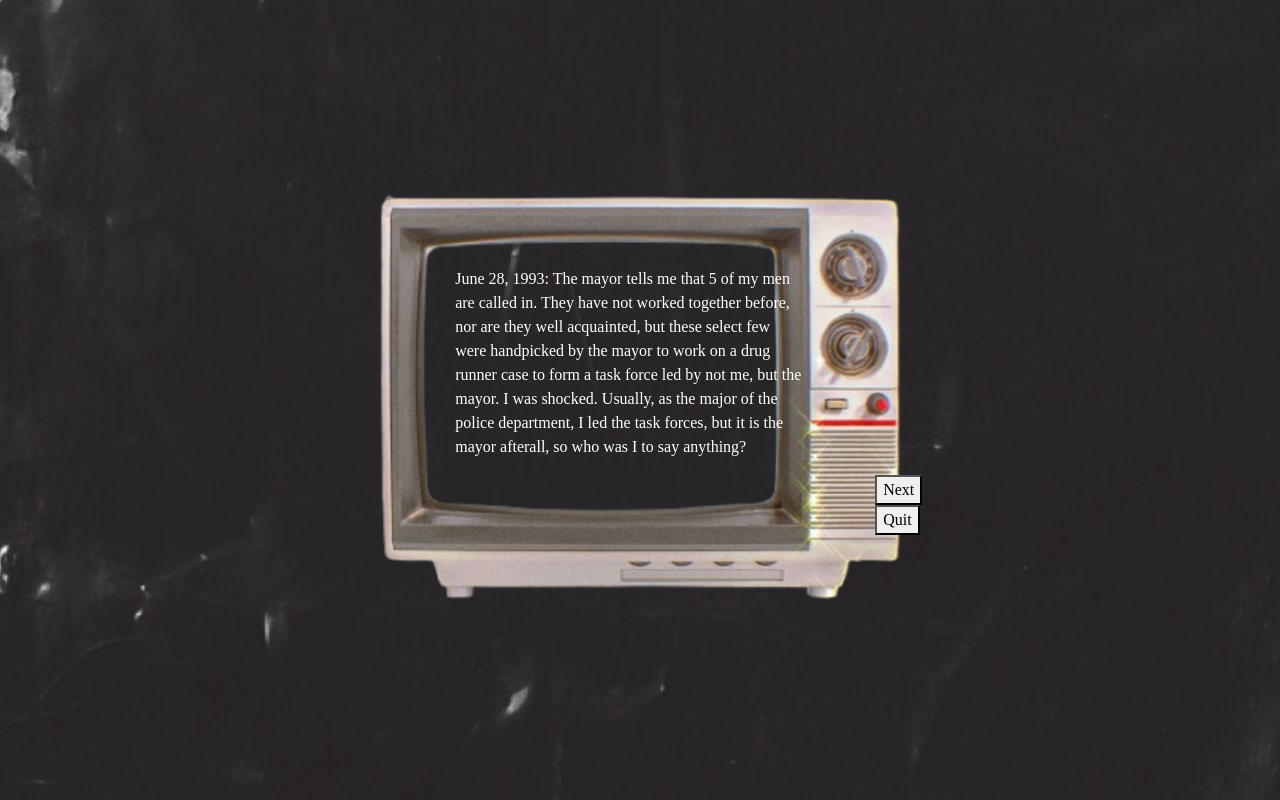
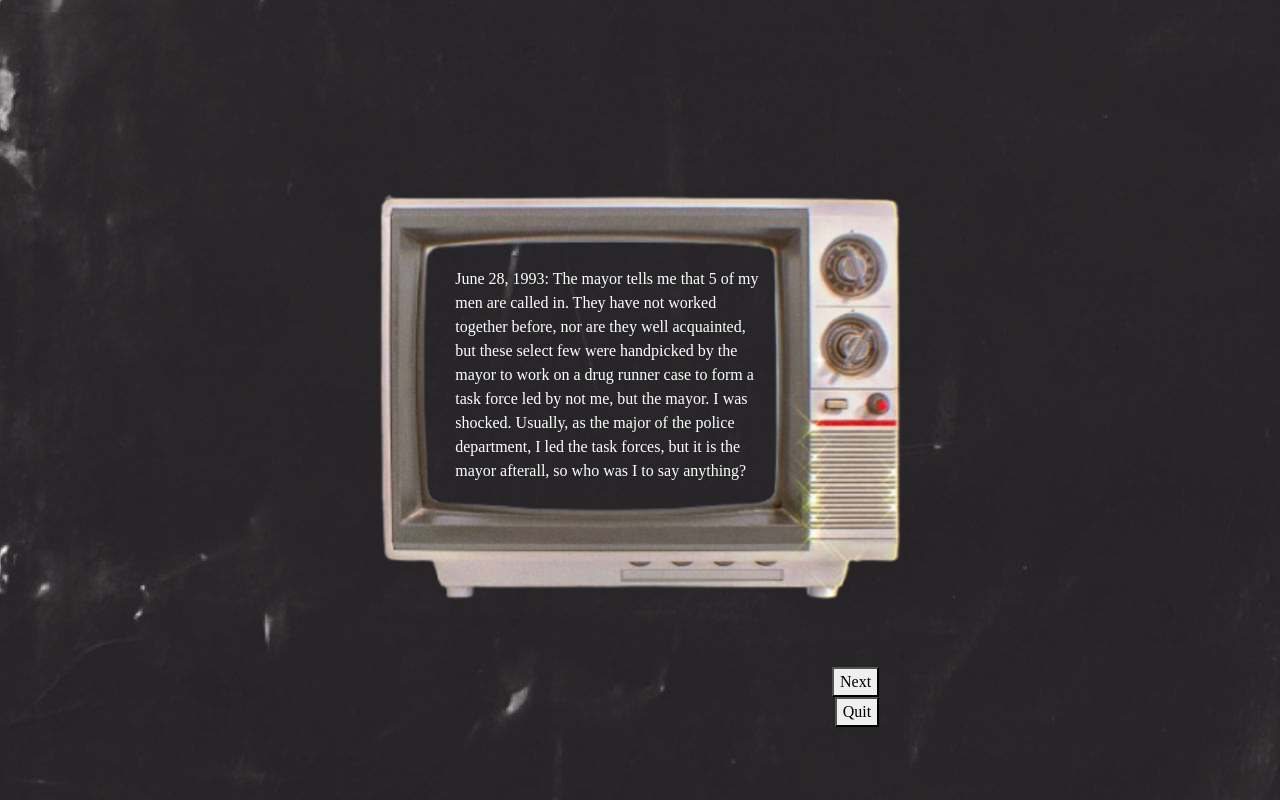
Before and after one commit to shumonkeyy/dilemma, a React (Vite) app: page / in a window 1280 px wide. Both pictures are taken after a click on the button "Start". Built offline with nearby package versions, Linux system fonts and the light colour scheme.

Commit message:
more lines added, next and quit btn fixed to one location

```diff
--- a/src/index.css
+++ b/src/index.css
@@ -19,14 +19,8 @@ body {
   margin-top: -13%;
   margin-left: 30%;
   text-align: left;
-  width: 350px;
-  /* top: 30%;
-  left: 50%;
-  transform: translate(-50%, -50%);
-  color: #fff;
-  padding: 10px 20px;
-  font-size: 20px;
-  text-align: left; */
+  width: 30%;
+  height: 60vh;
 }
 
 h1 {
@@ -41,6 +35,12 @@ p {
   display: none !important;
 }
 
-.button {
-  margin-left: 120%;
+.btn-container {
+  display: flex;
+  flex-direction: column;
+  justify-content: space-between;
+  align-items: end;
+  width: 138%;
+  position: absolute;
+  bottom: 20px;
 }
--- a/src/lines.js
+++ b/src/lines.js
@@ -1,24 +1,55 @@
 export const STORYLINE = [
   {
+    id: 0,
     line: "June 28, 1993: The mayor tells me that 5 of my men are called in. They have not worked together before, nor are they well acquainted, but these select few were handpicked by the mayor to work on a drug runner case to form a task force led by not me, but the mayor. I was shocked. Usually, as the major of the police department, I led the task forces, but it is the mayor afterall, so who was I to say anything?",
     choice: false,
     goto: 1,
   },
   {
+    id: 1,
     line: "June 29, 1993: In the morning, I hand the deputy a walkie talkie, telling him to update me about the task on hand. While they investigate the drug case, I stand on guard waiting for updates. After a few hours, the walkie talkie suddenly beeps, transmitting the deputy’s voice. “Major”, the deputy says, updating me on where they investigated and any leads that have been made. After a few minutes, he says, “But the real reason I am updating you now is because...”",
     choice: false,
     goto: 2,
   },
   {
+    id: 2,
     line: "“We found a dead body near the University. What should we do?”",
     choice: true,
     ca: "(A) Tell the force to proceed with their initial task",
     cb: "(B) Tell them to investigate the course",
     gotoa: 3,
-    gotob: 0,
+    gotob: 6,
   },
   {
-    line: 'I instructed the force to proceed with their initial task, knowing the mayor will be unhappy if they leave it untouched. However, the walkie talkie beeps again a few minutes later. The voice of the deputy comes once again. “Sir, we just received a report that an unidentified body has been found near the first body."',
+    id: 3,
+    line: 'I instructed the force to proceed with their initial task, knowing the mayor will be unhappy if they leave it untouched. However, the walkie talkie beeps again a few minutes later. “Sir," the deputy states, " we just received a report that another body has been found near the first body. The civilians found a gunshot wound on her face, gagged with a handkerchief. What should we do major?" ',
+    choice: true,
+    ca: "(A) Continue with initial task",
+    cb: "(B) Let justice be served",
+    gotoa: 4,
+    gotob: 5,
+  },
+  {
+    id: 4,
+    line: "I proceeded to order the team to continue with the drug runner case. As time passes, they continuously make leads, and we are able to solve the case. But the mystery of the two bodies forever remains… ",
+    choice: false,
+    goto: 0,
+  },
+  {
+    id: 5,
+    line: "Though this is a digression from the purpose of the force, I order my men to bring the bodies in for an autopsy at the University's morgue hospital. Although the mayor may become unhappy with me, I know what I am doing will serve these two individuals justice. Ten minutes later, I received a transmission from the deputy. “Major, we have brought in the two bodies for an autopsy, but something strange occurred. When we came in, many of the students who were in the building… recognized the bodies?”",
+    choice: false,
+    goto: 0,
+  },
+  {
+    id: 6,
+    line: "I instruct the men to investigate the course with the mayor’s task in the back of my mind. After ten minutes of them carefully examining the body, I got a transmission from the deputy. “Major, after taking a look at the body, we have found two gunshot wounds on both his head and in the back. However, we are still unable to determine who this is or where they came from.”",
+    choice: false,
+    goto: 7,
+  },
+  {
+    id: 7,
+    line: "Ten minutes later, I received another transmission, “Major, we brought the body in for an autopsy at the University’s morgue hospital, but something strange occurred. Around the same time we brought it in, another body that had been found near this one was brought in?”",
     choice: false,
     goto: 0,
   },
--- a/src/pages/Television.jsx
+++ b/src/pages/Television.jsx
@@ -134,17 +134,20 @@ const Television = () => {
             <button onClick={() => choicea(STORYLINE[lineNumber])}>A</button>
             <button onClick={() => choiceb(STORYLINE[lineNumber])}>B</button>
           </div>
-          <div ref={nextBtn}>
+          <div className="btn-container">
+            {/* <div > */}
             <button
+              ref={nextBtn}
               className="button"
               onClick={() => next(STORYLINE[lineNumber])}
             >
               Next
             </button>
+            {/* </div> */}
+            <button className="button" onClick={() => quit()}>
+              Quit
+            </button>
           </div>
-          <button className="button" onClick={() => quit()}>
-            Quit
-          </button>
         </div>
       </div>
 
```
